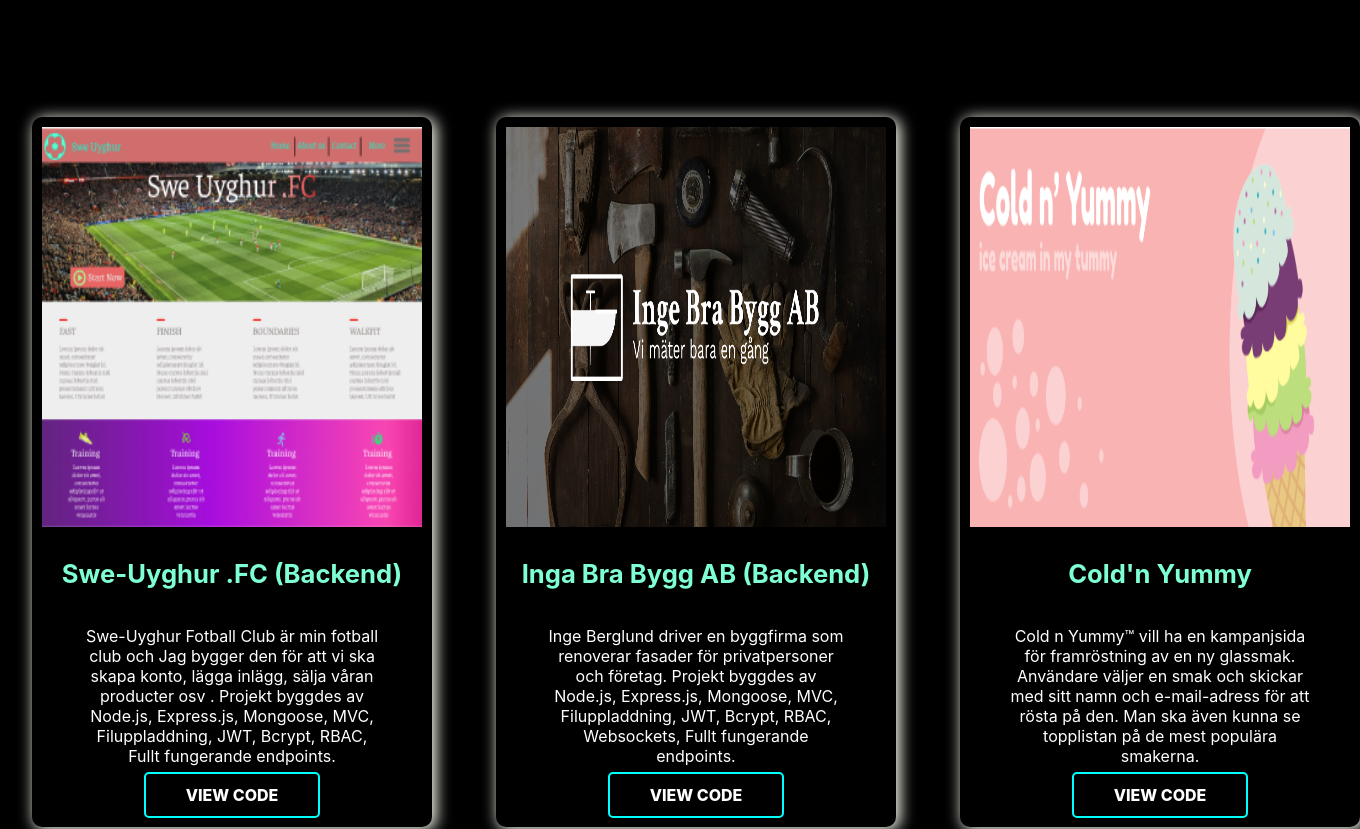
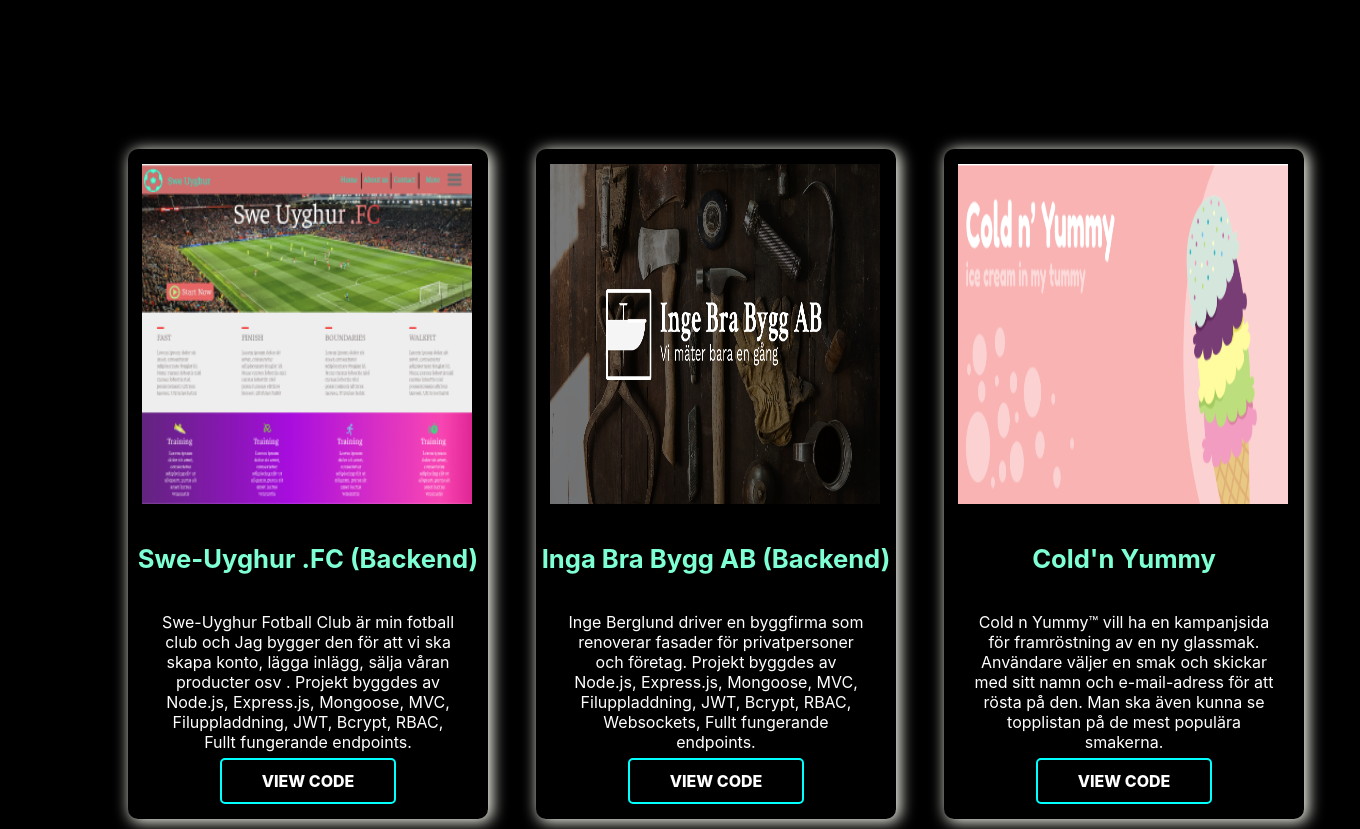
Before and after one commit to Omarhuba/Portfolio, a React (Create React App) app: page / in a window 1280 px wide. Shown: the part 1980-2809 px from the top of the page, 1360 px wide, since content can reach past the window. Built offline with nearby package versions, Linux system fonts and the light colour scheme.

Commit message:
fixt issue from projects.scss

```diff
--- a/src/components/ProjectsItem.js
+++ b/src/components/ProjectsItem.js
@@ -6,7 +6,7 @@
     <div className="container" id="project-items">
       <div className="card" data-aos="fade-up" data-aos-duration="2000">
         <div className="project-img">
-          <img src={props.img} alt="iaamage" width="380px" height='400px' />
+          <img src={props.img} alt="iaamage"  />
         </div>
         <div className="project-info">
           <h2>{props.name}</h2>
--- a/src/sass/ProjectItem.scss
+++ b/src/sass/ProjectItem.scss
@@ -1,18 +1,19 @@
 
 
   .card {
-    width: 400px;
-    height: 710px;
+    width: 360px;
+    height: 670px;
     border-radius: 10px;
     box-shadow: 3px 2px 15px 1px #FFFFF5;
 
   }
-  .project-img {
-    height: 400px;
-    padding: .6rem;
+  .project-img  img{
+    width: 330px;
+    height: 340px;
+    padding: .9rem;
   }
   .project-info {
-    width: 400px;
+    width: 360px;
     display: flex;
     flex-direction: column;
     align-items: center;
--- a/src/sass/Projects.scss
+++ b/src/sass/Projects.scss
@@ -17,8 +17,8 @@
     .project_page{
         display: grid;
            grid-template-columns: repeat(3, 1fr);
-           gap: 4rem;
-           padding: 2rem 2rem;
+           gap: 6rem 3rem;
+           padding: 4rem 8rem;
 
 
 
```
